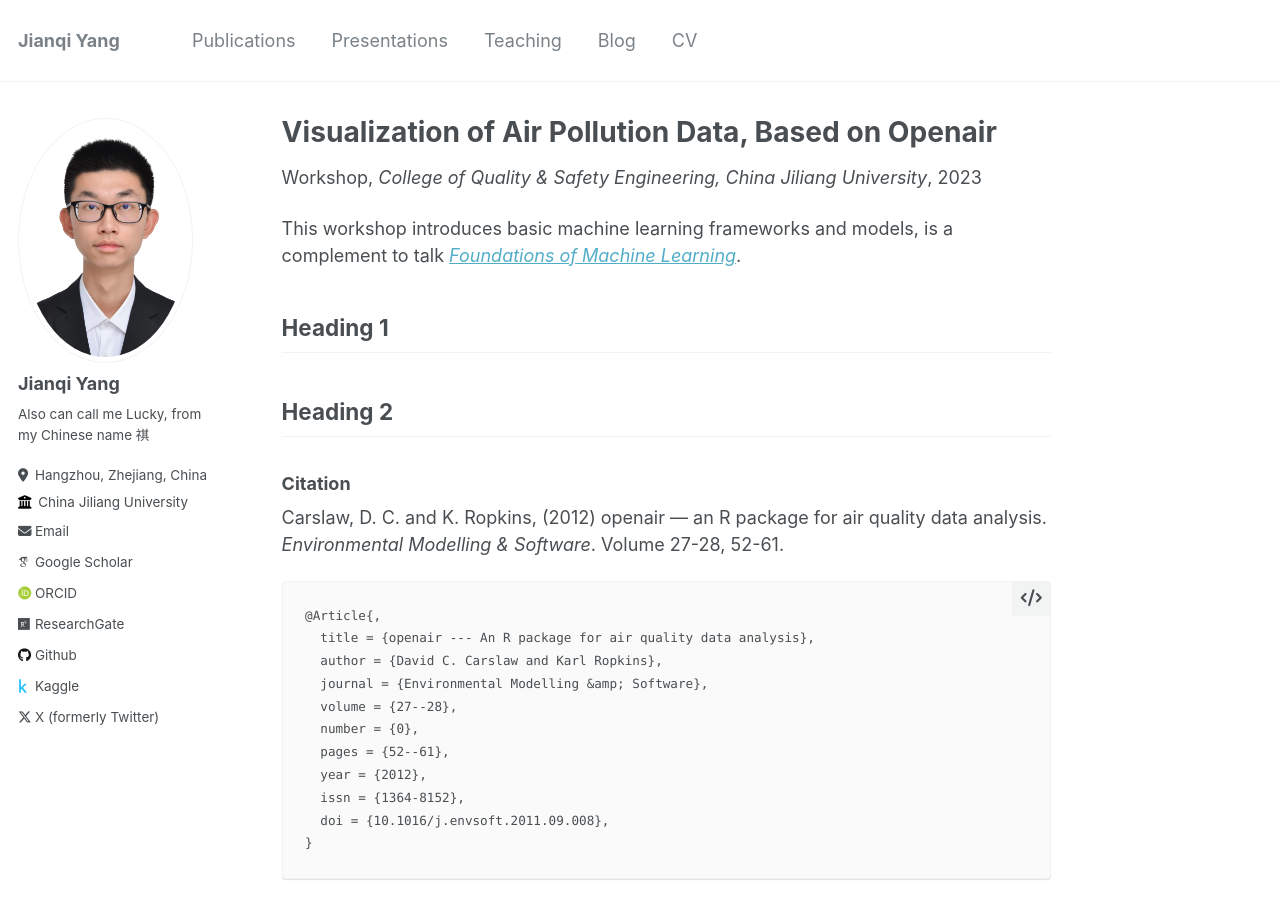
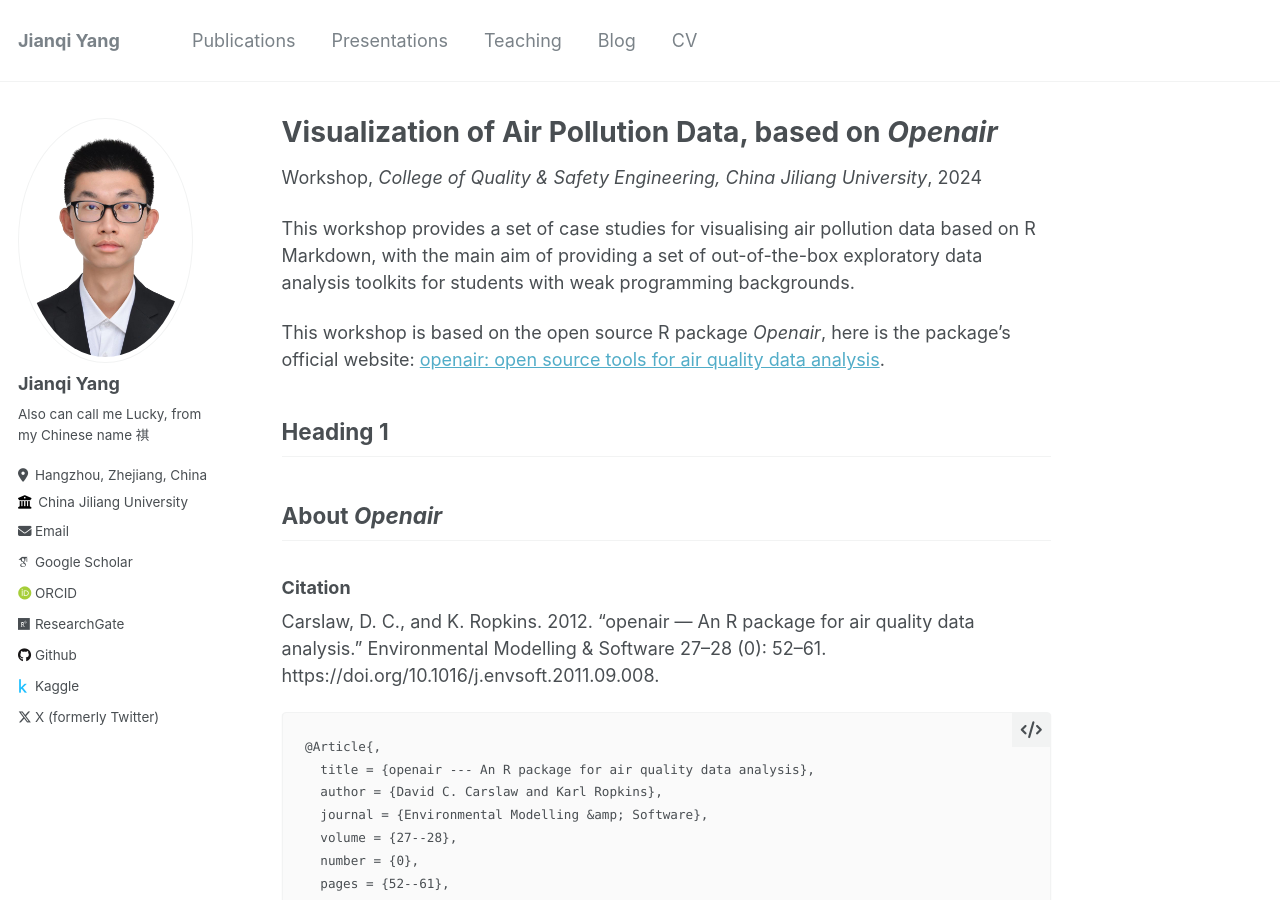
Before and after one commit to thinkswhat/thinkswhat.github.io, a Jekyll site: the page built from _teaching/Openair.md, in a window 1280 px wide and 900 px high. Built offline with Jekyll 4.4.1, drawn with Linux system fonts in a browser that asks for light colours; some web fonts are replaced.

Commit message:
Update Openair.md

````diff
--- a/_teaching/Openair.md
+++ b/_teaching/Openair.md
@@ -1,26 +1,22 @@
 ---
-title: "Visualization of Air Pollution Data, Based on Openair"
+title: "Visualization of Air Pollution Data, based on *Openair*"
 collection: teaching
 type: "Workshop"
 permalink: /teaching/Openair
 venue: "College of Quality & Safety Engineering, China Jiliang University"
-date: 2023-11-02
-location: "Hangzhou, China"
+date: 2024-03-21
+location: "Hangzhou"
 ---
 
-This workshop introduces basic machine learning frameworks and models, is a complement to talk [*Foundations of Machine Learning*](https://thinkswhat.github.io/talks/FoundationsML).
+This workshop provides a set of case studies for visualising air pollution data based on R Markdown, with the main aim of providing a set of out-of-the-box exploratory data analysis toolkits for students with weak programming backgrounds.
+
+This workshop is based on the open source R package *Openair*, here is the package's official website: [openair: open source tools for air quality data analysis](https://davidcarslaw.github.io/openair).
 
 ## Heading 1
 
-## Heading 2
-
-
-
+## About *Openair*
 ### Citation
-
-Carslaw, D. C. and K. Ropkins, (2012) openair --- an R package for air quality data analysis. *Environmental Modelling &amp; Software*. Volume 27-28, 52-61.
-
-
+Carslaw, D. C., and K. Ropkins. 2012. “openair — An R package for air quality data analysis.” Environmental Modelling & Software 27–28 (0): 52–61. https://doi.org/10.1016/j.envsoft.2011.09.008.
 
 ```
 @Article{,
````
